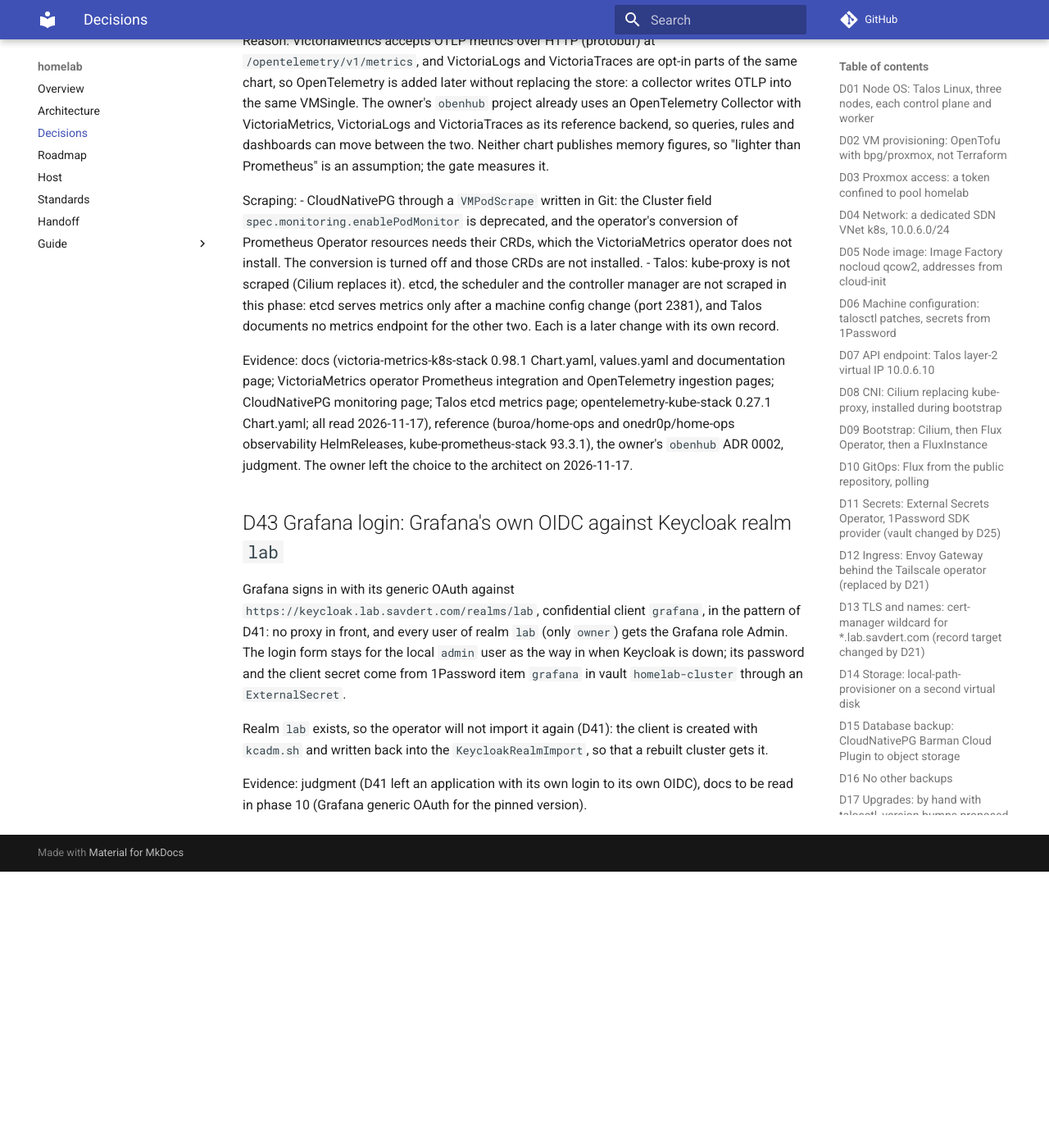
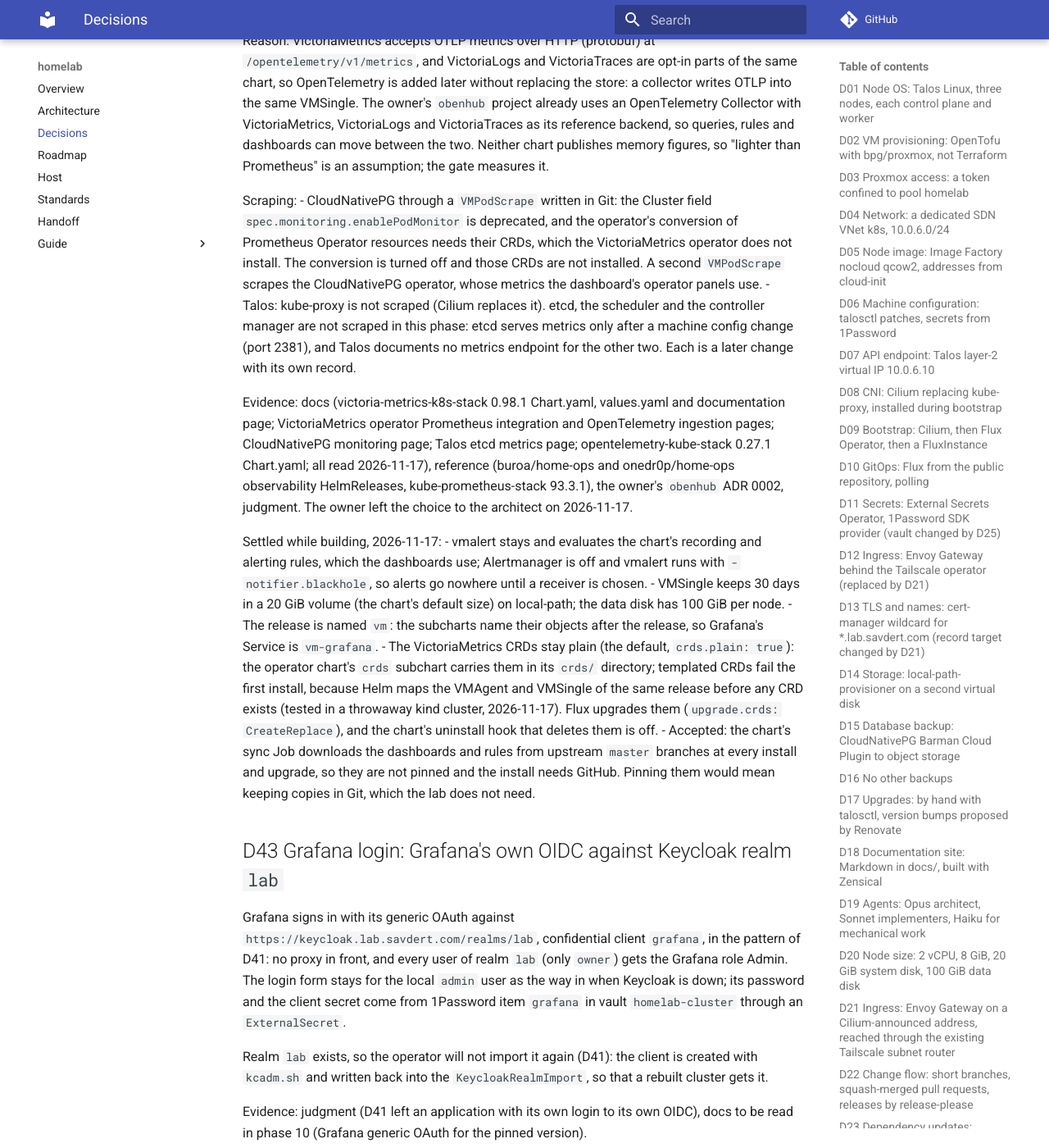
Before and after one commit to msavdert/homelab, an MkDocs documentation site: the page built from docs/decisions.md, in a window 1280 px wide and 1400 px high, scrolled down 16240 px. Shown: the whole window at 82% size. Built offline with MkDocs 1.6.1 and Material for MkDocs 9.7.7, drawn with Linux system fonts in a browser that asks for light colours; comment, search, counter and statistics services are not loaded; before the commit the page ends 17303 px from its top, so only the background shows below that; some of the changed text lies outside the part shown.

Commit message:
feat(observability): victoria-metrics-k8s-stack with Grafana behind Keycloak realm lab (D42, D43)
Audit: risky; internal pass with findings, 8 confirmed, 3 rejected; agy gemini-4-hydrogen-high pass, 3 confirmed (2 external-only), 1 rejected; 2 rounds.

Co-Authored-By: Claude Opus 5.5 <noreply@anthropic.com>
Claude-Session: https://claude.ai/code/session_01FLhVtEXBuViok9wiorSAvb

```diff
--- a/docs/decisions.md
+++ b/docs/decisions.md
@@ -700,7 +700,8 @@ Scraping:
   `spec.monitoring.enablePodMonitor` is deprecated, and the operator's
   conversion of Prometheus Operator resources needs their CRDs, which the
   VictoriaMetrics operator does not install. The conversion is turned off
-  and those CRDs are not installed.
+  and those CRDs are not installed. A second `VMPodScrape` scrapes the
+  CloudNativePG operator, whose metrics the dashboard's operator panels use.
 - Talos: kube-proxy is not scraped (Cilium replaces it). etcd, the
   scheduler and the controller manager are not scraped in this phase: etcd
   serves metrics only after a machine config change (port 2381), and Talos
@@ -714,6 +715,26 @@ metrics page; opentelemetry-kube-stack 0.27.1 Chart.yaml; all read
 2026-11-17), reference (buroa/home-ops and onedr0p/home-ops observability
 HelmReleases, kube-prometheus-stack 93.3.1), the owner's `obenhub` ADR 0002,
 judgment. The owner left the choice to the architect on 2026-11-17.
+
+Settled while building, 2026-11-17:
+- vmalert stays and evaluates the chart's recording and alerting rules,
+  which the dashboards use; Alertmanager is off and vmalert runs with
+  `-notifier.blackhole`, so alerts go nowhere until a receiver is chosen.
+- VMSingle keeps 30 days in a 20 GiB volume (the chart's default size) on
+  local-path; the data disk has 100 GiB per node.
+- The release is named `vm`: the subcharts name their objects after the
+  release, so Grafana's Service is `vm-grafana`.
+- The VictoriaMetrics CRDs stay plain (the default, `crds.plain: true`):
+  the operator chart's `crds` subchart carries them in its `crds/`
+  directory; templated CRDs fail the first install, because Helm maps the
+  VMAgent and VMSingle of the same release before any CRD exists (tested in
+  a throwaway kind cluster, 2026-11-17). Flux upgrades them
+  (`upgrade.crds: CreateReplace`), and the chart's uninstall hook that
+  deletes them is off.
+- Accepted: the chart's sync Job downloads the dashboards and rules from
+  upstream `master` branches at every install and upgrade, so they are not
+  pinned and the install needs GitHub. Pinning them would mean keeping
+  copies in Git, which the lab does not need.
 
 ## D43 Grafana login: Grafana's own OIDC against Keycloak realm `lab`
 
```
Also changed, not shown: docs/roadmap.md (+7 -7 lines), 16 other files.
